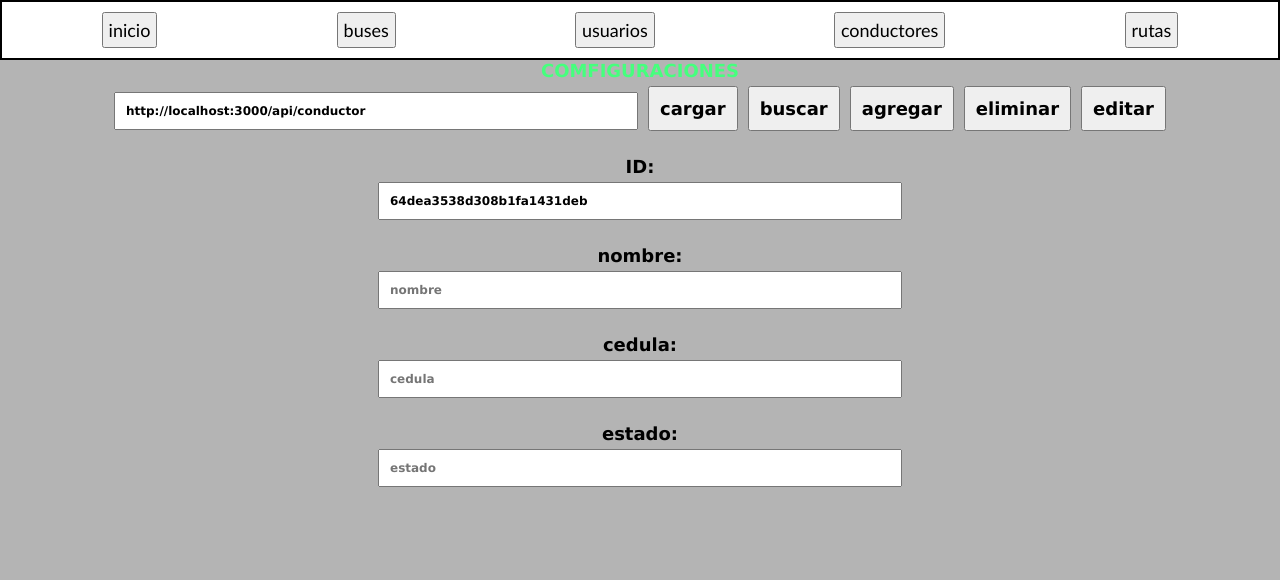
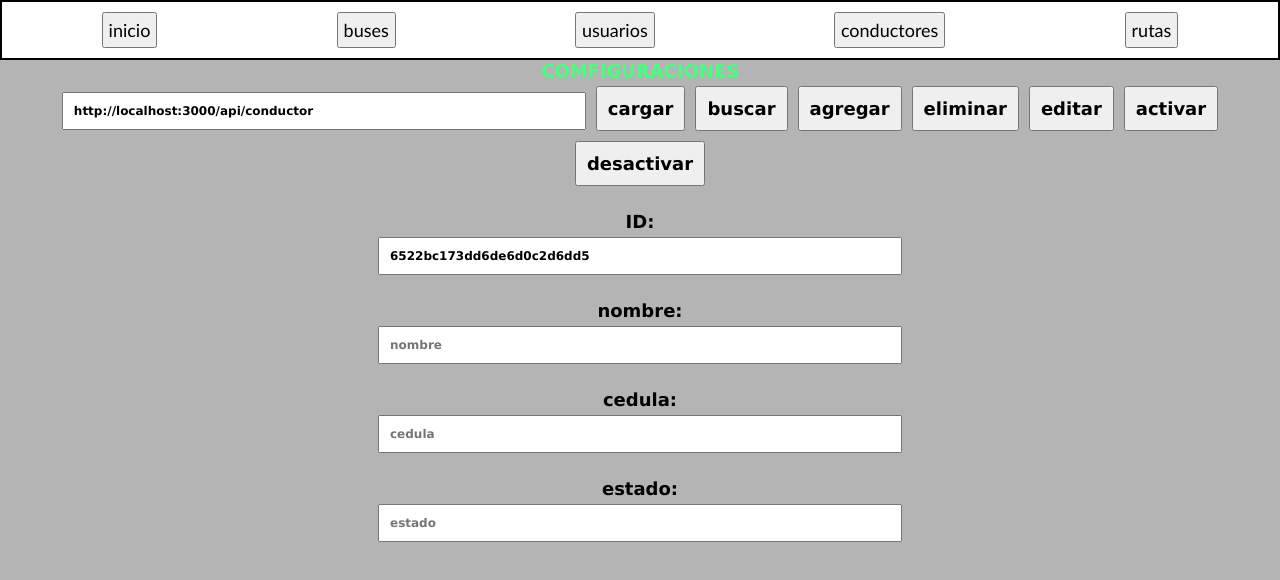
Before and after one commit to halg830/Transporte-frontend, a Vue app: page /#/ in a window 1280 px wide. Shown: the top 580 px of the page. Built offline with nearby package versions, Linux system fonts and the light colour scheme.

Commit message:
funcion obtener v2

```diff
--- a/src/components/inicio.vue
+++ b/src/components/inicio.vue
@@ -2,37 +2,76 @@
 import { ref } from 'vue';
 import axios from 'axios'
 
-//http://localhost:3000/api/conductor/cargar
 
+//esta funcion recoje dos valores, primero la url pricipal 🎯
+//segundo el tipo de accion que deseas realizar 📝
 async function obtener(url, type){
-  let r
+  //actualizamos la informacion del objeto "informacion"
+  crearjson()
+
+  let info
   if (type == 'cargar') {
-    r = await axios.get(url+'/cargar')
+    info = await axios.get(url+'/cargar')
   }
   if (type == 'buscar') {
-    r = await axios.get(url+'/buscarID/'+id.value)
+    info = await axios.get(url+'/buscarID/'+id.value)
   }
-  if (type == 'agregar') {}
-  console.log(r.data)
+  if (type == 'agregar') {
+    info = await axios.post(url+'/agregar', informacion)
+  }
+  if (type == 'eliminar') {
+    info = await axios.delete(url+'/eliminar/'+id.value)
+  }
+  if (type == 'editar'){
+    info = await axios.put(url+'/modificar/'+id.value, informacion)
+  }
+  if (type == 'activar') {
+    info = await axios.put(url+'/activar/'+id.value)
+  }
+  if (type == 'desactivar') {
+    info = await axios.put(url+'/desactivar/'+id.value)
+  }
+
+  //aqui muestra la respuesta del server en la consola 🛠
+  console.log(info)
+  console.log(info.data)
 }
 
-
-let id = ref('64dea3538d308b1fa1431deb')
+// aqui defino los datos que seran reactivos 🧨
+let id = ref('6522bc173dd6de6d0c2d6dd5')
 let nombre = ref('')
 let cedula = ref('')
 let estado = ref('')
 let casilla = ref('http://localhost:3000/api/conductor')
-let casilla2 = ref('http://localhost:3000/api/conductor/buscarId')
+
+//IMPORTANTE❗❗ aqui hay que agregar en "informacion"
+//todos los datos que queremos enviar al back-end 🍁
+//la funcion se llamara cada que se ejecute "optener()"
+let informacion
+function crearjson(){
+  informacion = {
+      nombre:nombre.value,
+      cedula:cedula.value
+    }
+}
 
 </script>
 <template>
 <div class="cont">COMFIGURACIONES</div>
+
+<!-- esta casilla debe contener la ruta principal 🎯 -->
 <input class="npc input1" v-model="casilla">
+
+<!-- botones con todas las formas de ejecutar mi funcion 🔑🔓 -->
 <button @click="obtener(casilla, 'cargar')" class="npc">cargar</button>
 <button @click="obtener(casilla, 'buscar')" class="npc">buscar</button>
 <button @click="obtener(casilla, 'agregar')" class="npc">agregar</button>
 <button @click="obtener(casilla, 'eliminar')" class="npc">eliminar</button>
 <button @click="obtener(casilla, 'editar')" class="npc">editar</button>
+<button @click="obtener(casilla, 'activar')" class="npc">activar</button>
+<button @click="obtener(casilla, 'desactivar')" class="npc">desactivar</button>
+
+<!-- campos que algunas peticiones nesecitan para hacerse 🎲 -->
 <p>ID:</p>
 <input class="npc input1" v-model="id" placeholder="ID">
 <p>nombre:</p>
```
